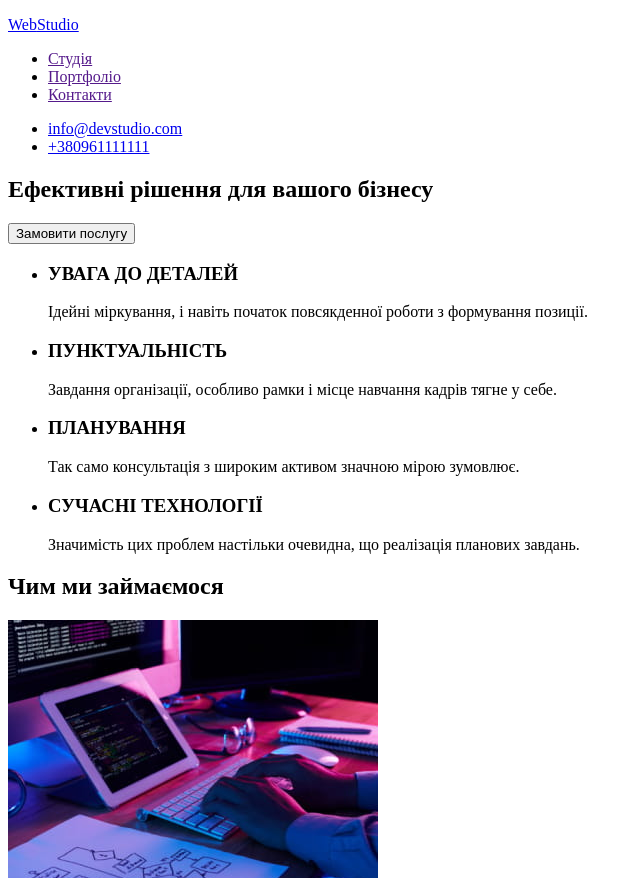
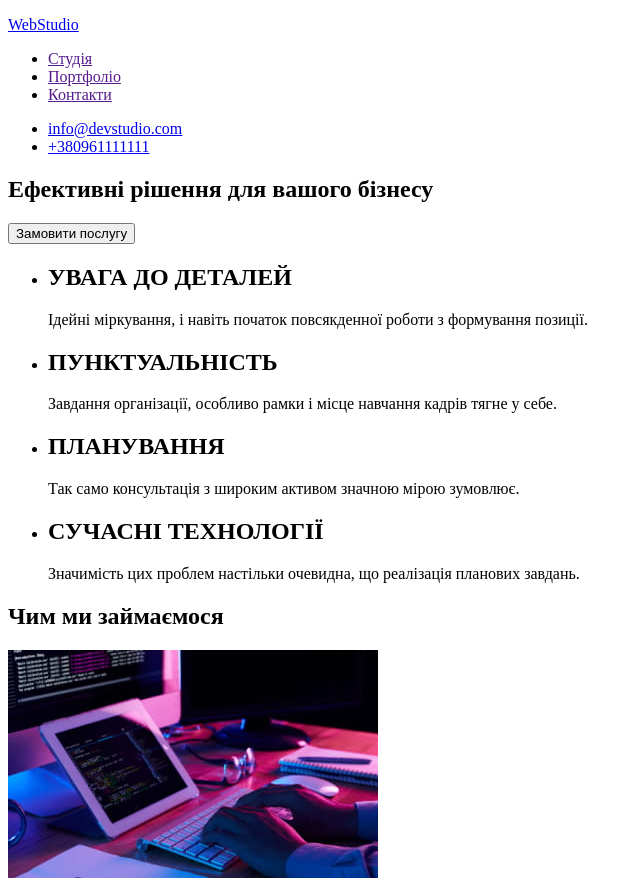
Before and after one commit to VladDyadenko/goit-markup-hw-01, a plain HTML site: page index.html in a window 1280 px wide. Shown: the top 878 px of the page, without its empty margins (0-642 px from the left). Drawn offline with Linux system fonts and the light colour scheme.

Commit message:
заміна h3 на h2

```diff
--- a/index.html
+++ b/index.html
@@ -33,27 +33,27 @@
       <section class="">
         <ul>
           <li>
-            <h3 class="">УВАГА ДО ДЕТАЛЕЙ</h3>
+            <h2 class="">УВАГА ДО ДЕТАЛЕЙ</h2>
             <p class="">
               Ідейні міркування, і навіть початок повсякденної роботи з
               формування позиції.
             </p>
           </li>
           <li>
-            <h3 class="">ПУНКТУАЛЬНІСТЬ</h3>
+            <h2 class="">ПУНКТУАЛЬНІСТЬ</h2>
             <p class="">
               Завдання організації, особливо рамки і місце навчання кадрів тягне
               у себе.
             </p>
           </li>
           <li>
-            <h3 class="">ПЛАНУВАННЯ</h3>
+            <h2 class="">ПЛАНУВАННЯ</h2>
             <p class="">
               Так само консультація з широким активом значною мірою зумовлює.
             </p>
           </li>
           <li>
-            <h3 class="">СУЧАСНІ ТЕХНОЛОГІЇ</h3>
+            <h2 class="">СУЧАСНІ ТЕХНОЛОГІЇ</h2>
             <p class="">
               Значимість цих проблем настільки очевидна, що реалізація планових
               завдань.
```
